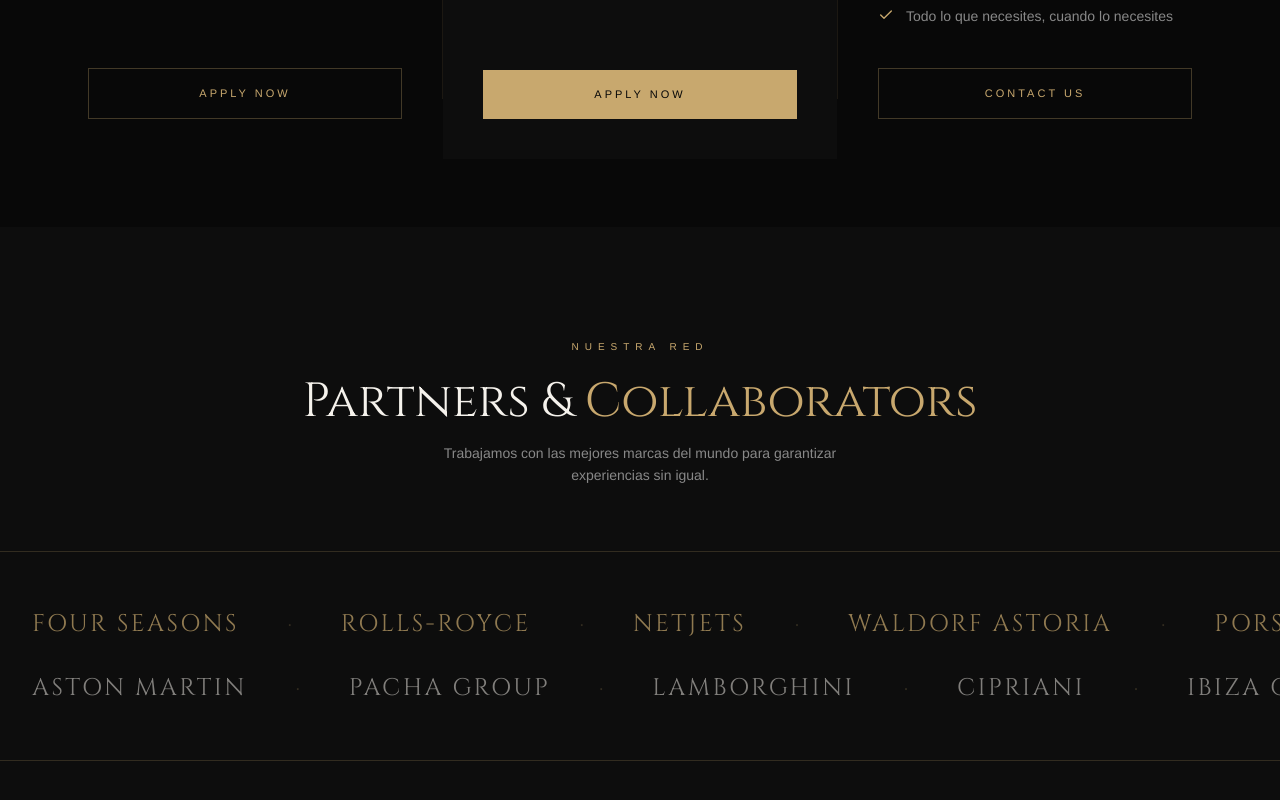
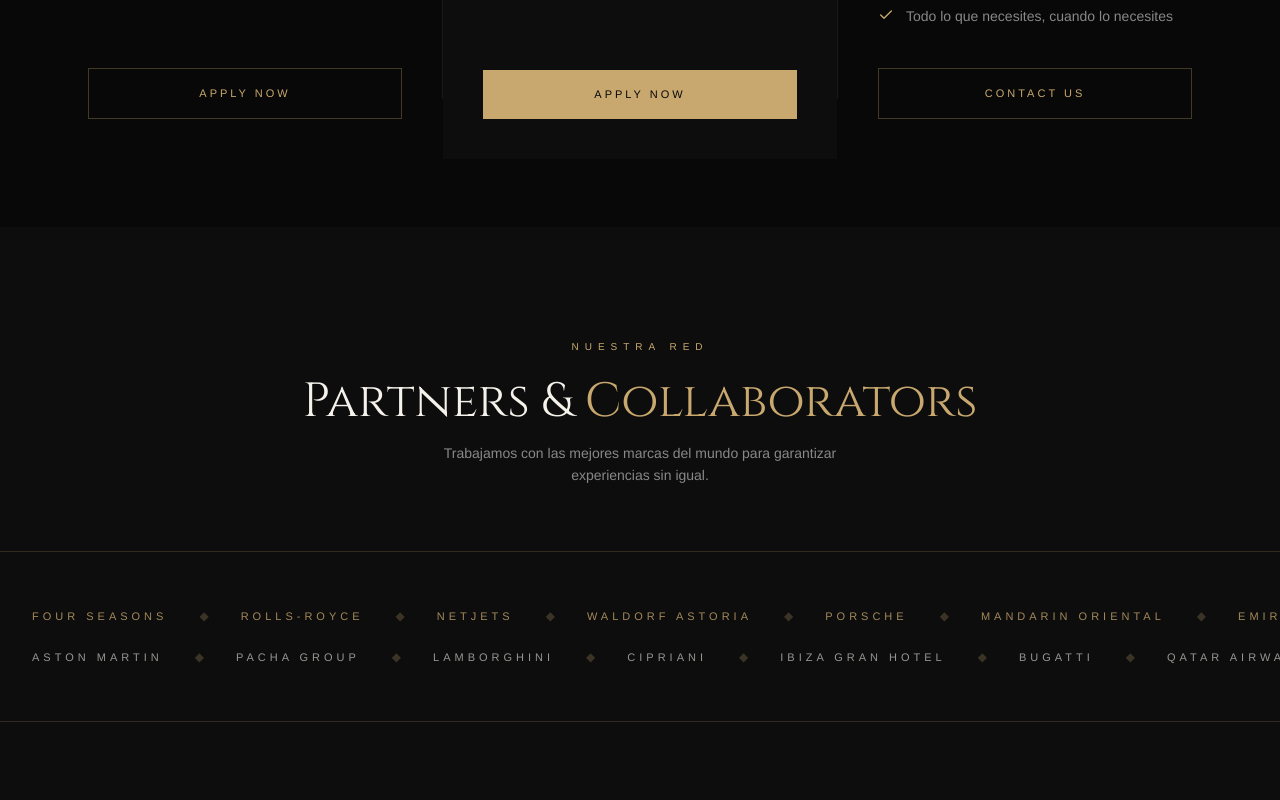
Before and after one commit to harcones-sketch/monarc-concierge-web, a Next.js app: page / in a window 1280 px wide. Shown: the part 6121-6921 px from the top of the page. Built offline with nearby package versions, Linux system fonts and the light colour scheme.

Commit message:
fix: Partners texto compacto visible + Membership botones WhatsApp lead capture

```diff
--- a/components/sections/Membership.tsx
+++ b/components/sections/Membership.tsx
@@ -151,14 +151,19 @@
                 ))}
               </ul>
 
-              <button className={cn(
-                'w-full py-4 text-[11px] tracking-[3px] uppercase transition-all duration-300',
-                tier.featured
-                  ? 'bg-[#C8A86E] text-[#080808] hover:bg-[#B8965A]'
-                  : 'border border-[#C8A86E]/30 text-[#C8A86E] hover:border-[#C8A86E] hover:bg-[#C8A86E]/5'
-              )}>
+              <a
+                href={`https://wa.me/34600000000?text=${encodeURIComponent(`Hola, me interesa la membresía ${tier.name} de MONARC Concierge. ¿Podéis darme más información?`)}`}
+                target="_blank"
+                rel="noopener noreferrer"
+                className={cn(
+                  'w-full py-4 text-[11px] tracking-[3px] uppercase transition-all duration-300 text-center block',
+                  tier.featured
+                    ? 'bg-[#C8A86E] text-[#080808] hover:bg-[#B8965A]'
+                    : 'border border-[#C8A86E]/30 text-[#C8A86E] hover:border-[#C8A86E] hover:bg-[#C8A86E]/5'
+                )}
+              >
                 {tier.cta}
-              </button>
+              </a>
             </div>
           ))}
         </div>
--- a/components/sections/Partners.tsx
+++ b/components/sections/Partners.tsx
@@ -84,25 +84,25 @@
       <div className="w-full h-px bg-[#C8A86E]/20 mb-14" />
 
       {/* Fila 1 */}
-      <div ref={row1Ref} className="flex items-center gap-12 mb-8 px-8 whitespace-nowrap">
+      <div ref={row1Ref} className="flex items-center gap-8 mb-6 px-8 whitespace-nowrap">
         {[...row1, ...row1].map((name, i) => (
-          <div key={`r1-${i}`} className="flex items-center gap-12 flex-shrink-0">
-            <span className="font-display text-xl md:text-2xl text-[#C8A86E]/70 tracking-widest uppercase hover:text-[#C8A86E] transition-colors duration-300 cursor-default">
+          <div key={`r1-${i}`} className="flex items-center gap-8 flex-shrink-0">
+            <span className="font-sans text-[11px] tracking-[4px] text-[#C8A86E]/80 uppercase hover:text-[#C8A86E] transition-colors duration-300 cursor-default font-light">
               {name}
             </span>
-            <span className="text-[#C8A86E]/20 text-lg">·</span>
+            <span className="text-[#C8A86E]/25 text-xs">◆</span>
           </div>
         ))}
       </div>
 
       {/* Fila 2 */}
-      <div ref={row2Ref} className="flex items-center gap-12 px-8 whitespace-nowrap">
+      <div ref={row2Ref} className="flex items-center gap-8 px-8 whitespace-nowrap">
         {[...row2, ...row2].map((name, i) => (
-          <div key={`r2-${i}`} className="flex items-center gap-12 flex-shrink-0">
-            <span className="font-display text-xl md:text-2xl text-[#F5F2EC]/50 tracking-widest uppercase hover:text-[#F5F2EC] transition-colors duration-300 cursor-default">
+          <div key={`r2-${i}`} className="flex items-center gap-8 flex-shrink-0">
+            <span className="font-sans text-[11px] tracking-[4px] text-[#F5F2EC]/60 uppercase hover:text-[#F5F2EC] transition-colors duration-300 cursor-default font-light">
               {name}
             </span>
-            <span className="text-[#C8A86E]/20 text-lg">·</span>
+            <span className="text-[#C8A86E]/25 text-xs">◆</span>
           </div>
         ))}
       </div>
```
